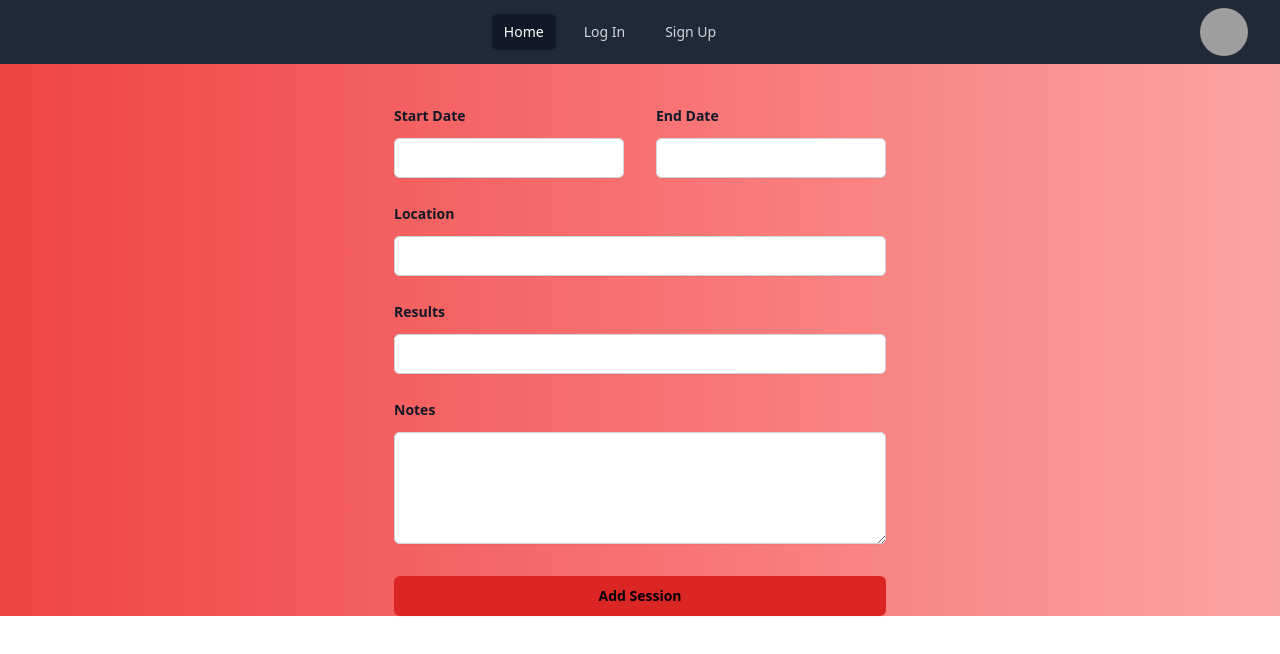
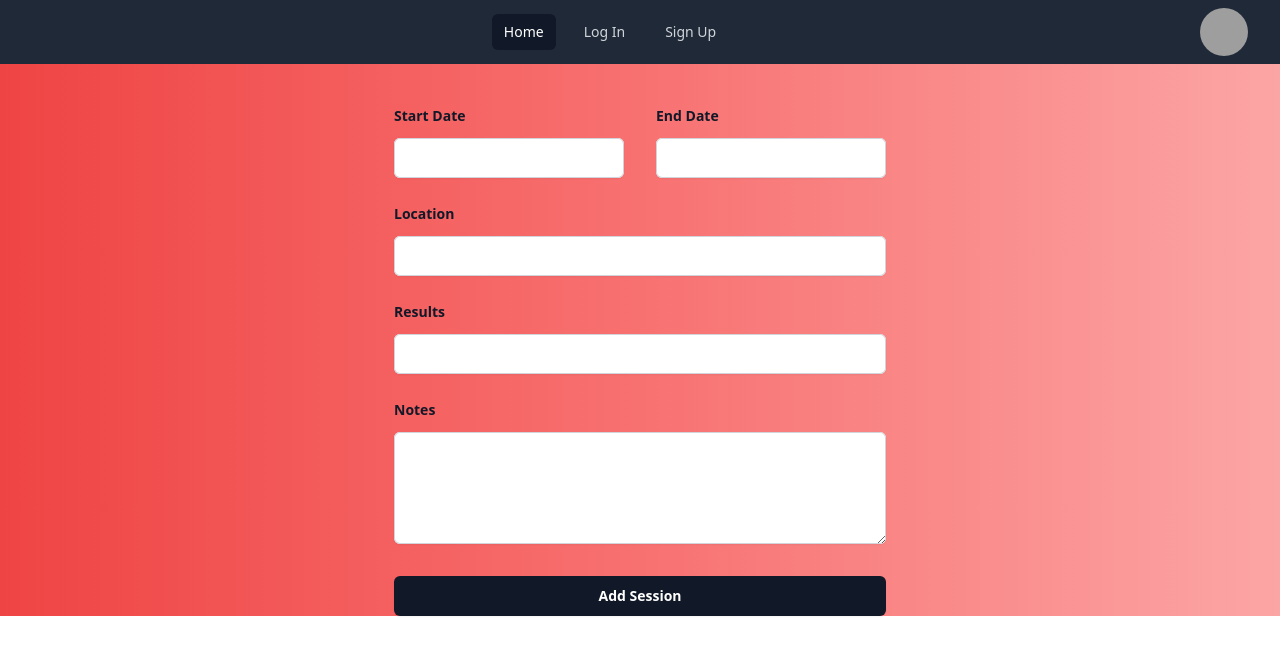
Before and after one commit to Dawnie2021/poker-buddy, a React (Vite) app in the folder client/: page /addSession in a window 1280 px wide. Shown: the top 654 px of the page. Built offline with nearby package versions, Linux system fonts and the light colour scheme; grey boxes are pictures that could not be loaded.

Commit message:
had to fix buttons

```diff
--- a/client/src/components/AddSession.jsx
+++ b/client/src/components/AddSession.jsx
@@ -103,7 +103,7 @@ export default function AddSessions() {
           <div className="mt-8">
             <button
               type="submit"
-              className="block w-full rounded-md bg-red-600 px-.5 py-2.5 text-center text-sm font-semibold text-black shadow-sm hover:bg-indigo-700 focus-visible:outline focus-visible:outline-2 focus-visible:outline-offset-2 focus-visible:outline-indigo-600"
+              className="block w-full rounded-md bg-gray-900 px-.5 py-2.5 text-center text-sm font-semibold text-white shadow-sm hover:bg-red-700 focus-visible:outline focus-visible:outline-2 focus-visible:outline-offset-2 focus-visible:outline-indigo-600"
             >
               Add Session
             </button>
--- a/client/src/pages/Login.jsx
+++ b/client/src/pages/Login.jsx
@@ -63,7 +63,7 @@ const Login = () => {
           value={formState.password}
           onChange={handleChange}
         />
-        <button class="bg-transparent hover:bg-red-500 text-black-900 font-semibold hover:text-white py-2 px-4 border border-red-800 hover:border-transparent rounded">
+        <button type="submit" class="bg-transparent hover:bg-red-500 text-black-900 font-semibold hover:text-white py-2 px-4 border border-red-800 hover:border-transparent rounded">
           LogIn
         </button>
       </form>
--- a/client/src/pages/Signup.jsx
+++ b/client/src/pages/Signup.jsx
@@ -68,7 +68,7 @@ const Signup = () => {
           value={formState.password}
           onChange={handleChange}
         />
-        <button class="bg-transparent hover:bg-red-500 text-black-900 font-semibold hover:text-white py-2 px-4 border border-red-800 hover:border-transparent rounded">
+        <button type="submit" class="bg-transparent hover:bg-red-500 text-black-900 font-semibold hover:text-white py-2 px-4 border border-red-800 hover:border-transparent rounded">
           LogIn
         </button>
       </form>
```
